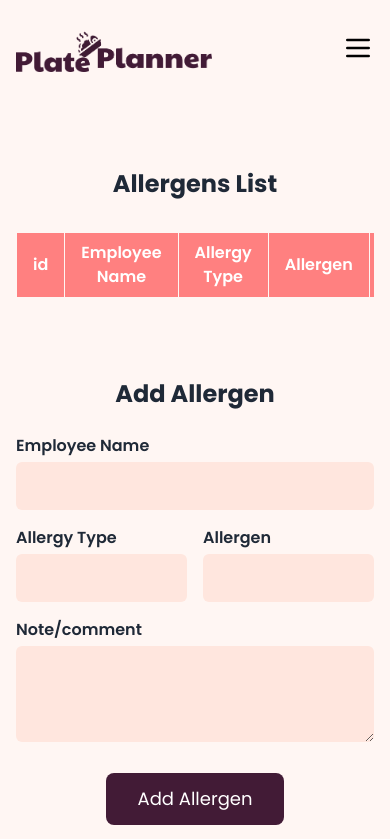
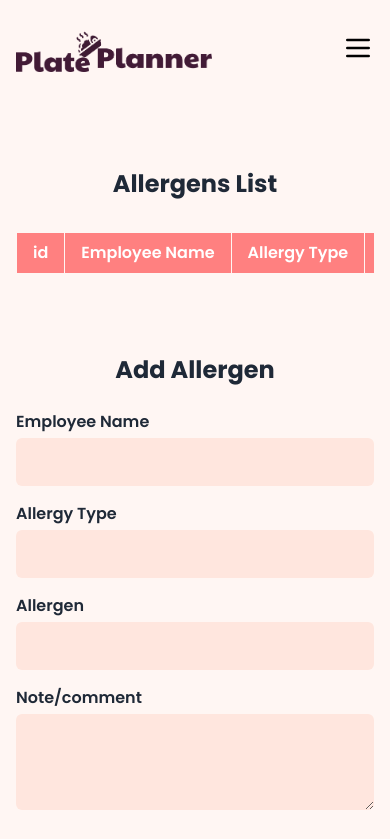
Before and after one commit to chingu-voyages/V53-tier2-team-24, a React (Vite) app: page /allergens in a window 390 px wide. Shown: the top 839 px of the page. Built offline with nearby package versions, Linux system fonts and the light colour scheme.

Commit message:
make the allergens page responsive

```diff
--- a/src/pages/Allergens.jsx
+++ b/src/pages/Allergens.jsx
@@ -56,24 +56,30 @@ const Allergens = () =>
         <div className="w-full max-w-5xl">
           <h2 className="text-2xl font-bold text-gray-800 text-center my-8">Allergens List</h2>
           <div className="overflow-x-auto">
+            <div className="min-w-[600px]"> {/* Ensures the table has a minimum width */}
               <table className="w-full border-collapse border border-background">
                 <thead>
                   <tr className="bg-darkPink text-white">
                     {tableHeaders.map((header, index) => (
-                    <th key={index} className="py-2 px-4 font-semibold border border-background">{header}</th>
+                      <th key={index} className="py-2 px-4 font-semibold border border-background whitespace-nowrap">
+                        {header}
+                      </th>
                     ))}
                   </tr>
                 </thead>
                 <tbody>
                   {savedData && savedData.map((row, rowIndex) => (
                     <tr key={rowIndex} className={rowIndex % 2 === 0 ? "bg-lightPink text-gray-800" : "bg-darkPink text-white"}>
-                  <td className="text-center py-2 px-4 border border-background">{row.id}</td>
-                  <td className="text-center py-2 px-4 border border-background">{row.employeeName}</td>
-                  <td className="text-center py-2 px-4 border border-background">{row.allergyType}</td>
-                  <td className="text-center py-2 px-4 border border-background">{row.allergen}</td>
-                  <td className="text-center py-2 px-4 border border-background">{row.note}</td>
-                  <td className="text-center py-2 px-4 border border-background">
-                    <button onClick={() => deleteAllergen(row.id)} className={rowIndex % 2 === 0 ? "text-gray-800 hover:text-red-800" : "text-white hover:text-red-800"}>
+                      <td className="text-center py-2 px-4 border border-background whitespace-nowrap">{row.id}</td>
+                      <td className="text-center py-2 px-4 border border-background whitespace-nowrap">{row.employeeName}</td>
+                      <td className="text-center py-2 px-4 border border-background whitespace-nowrap">{row.allergyType}</td>
+                      <td className="text-center py-2 px-4 border border-background whitespace-nowrap">{row.allergen}</td>
+                      <td className="text-center py-2 px-4 border border-background whitespace-nowrap">{row.note}</td>
+                      <td className="text-center py-2 px-4 border border-background whitespace-nowrap">
+                        <button
+                          onClick={() => deleteAllergen(row.id)}
+                          className={rowIndex % 2 === 0 ? "text-gray-800 hover:text-red-800" : "text-white hover:text-red-800"}
+                        >
                           <FaTrash />
                         </button>
                       </td>
@@ -81,6 +87,7 @@ const Allergens = () =>
                   ))}
                 </tbody>
               </table>
+            </div>
           </div>
         </div>
         <div className="my-20 w-full max-w-5xl">
@@ -98,7 +105,7 @@ const Allergens = () =>
             />
           </div>
 
-          <div className="grid grid-cols-2 gap-4 mb-4">
+          <div className="grid md:grid-cols-2 md:grid-rows-1 sm:grid-rows-2 sm:grid-cols-1 gap-4 mb-4">
             <div>
               <label className="block font-semibold mb-1">Allergy Type</label>
               <input
```
Lines whose indentation alone changed are shown as unchanged.
